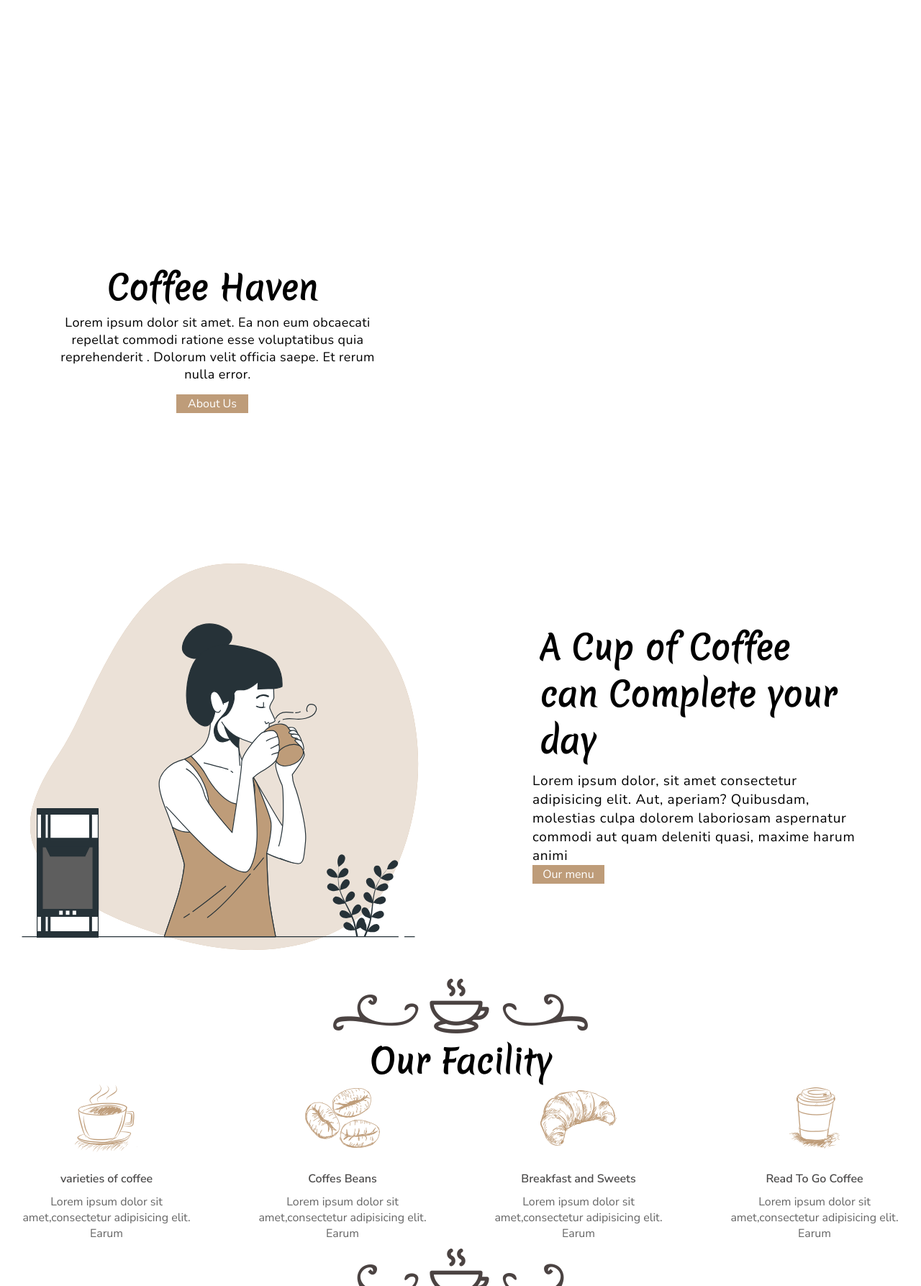
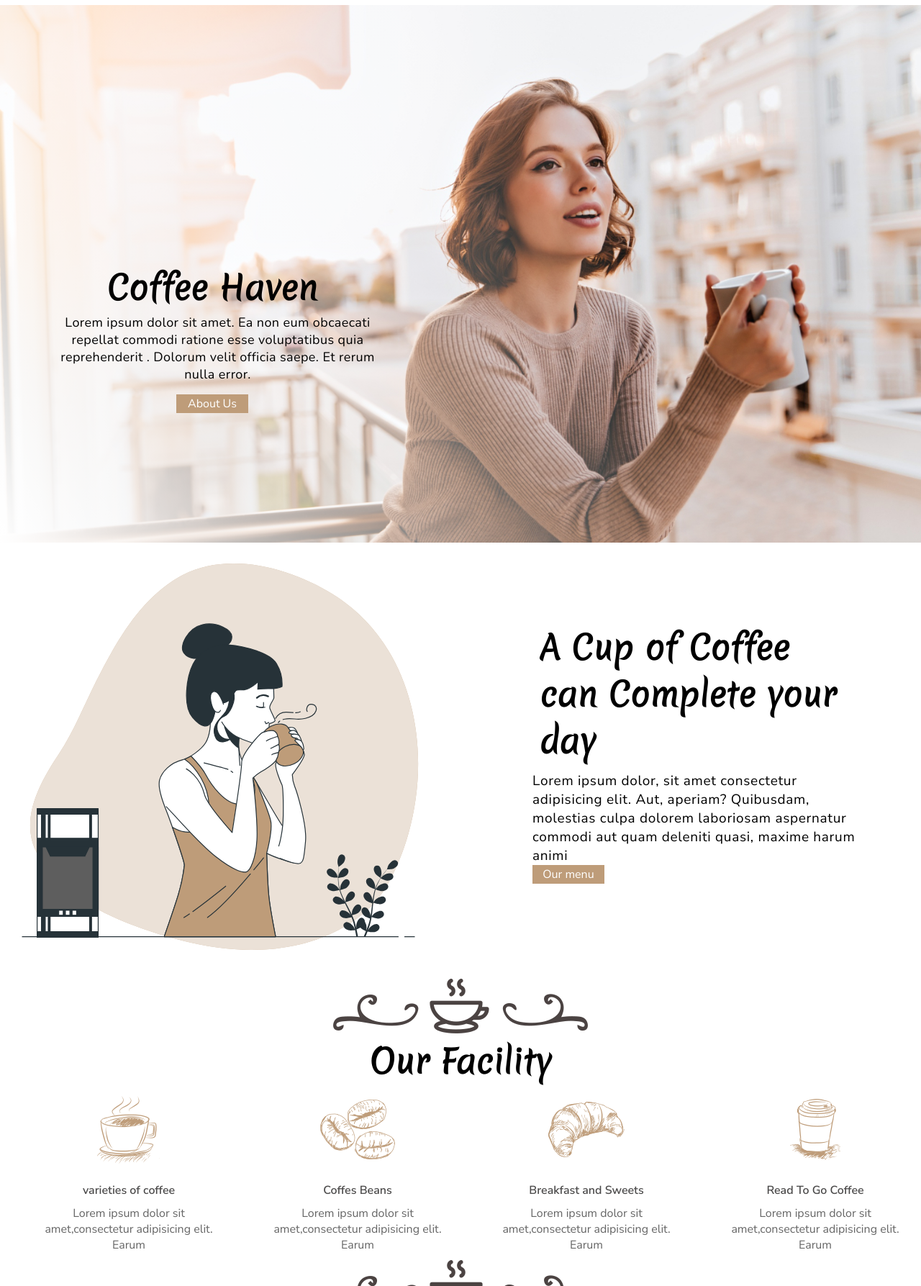
Before and after one commit to Sudarvizhikannan/Coffee-Haven, a plain HTML site: page index.html in a window 1280 px wide. Shown: the part 113-1900 px from the top of the page at 72% size. Drawn offline with nearby package versions, Linux system fonts and the light colour scheme.

Commit message:
Update style.css

```diff
--- a/style.css
+++ b/style.css
@@ -49,7 +49,7 @@ nav{
 }
 .heroSection{
     width: 100%;
-    background:linear-gradient(60deg,white, transparent 70%), url(./images/home-bg.jpg);
+    background:linear-gradient(60deg,white, transparent 70%), url(./home-bg.jpg);
     background-position: center center;
     background-repeat: no-repeat;
     background-size: cover;
@@ -121,11 +121,13 @@ button:hover{
     font-family: 'Merienda', cursive;
 }
 .cardContainer{
-    height: 100%;
-    width: 100%;
-    display: grid;
-    grid-template-columns: repeat(auto-fill,minmax(270px,1fr));
-    gap: 2rem;
+    display: grid
+;
+    grid-template-columns: repeat(auto-fit, minmax(10rem, 1fr));
+    gap: 1.5rem;
+    padding: 1rem 0 0 2rem;
+    align-items: flex-start;
+    justify-content: center;
 }
 .cardBody{
     padding: 10px 10px ;
@@ -235,13 +237,16 @@ footer{
     display: flex;
     align-items: center;
     justify-content: space-around;
+    padding: 15px 0px;
 }
+
 .fotbox{
     text-align: center;
-    font-size: 10px;
+    font-size: 17px;
 }
 .Foot1{
-    font-weight: bold;
+    font-size: 20px;
+    font-weight: 700;
 }
 
 
```
